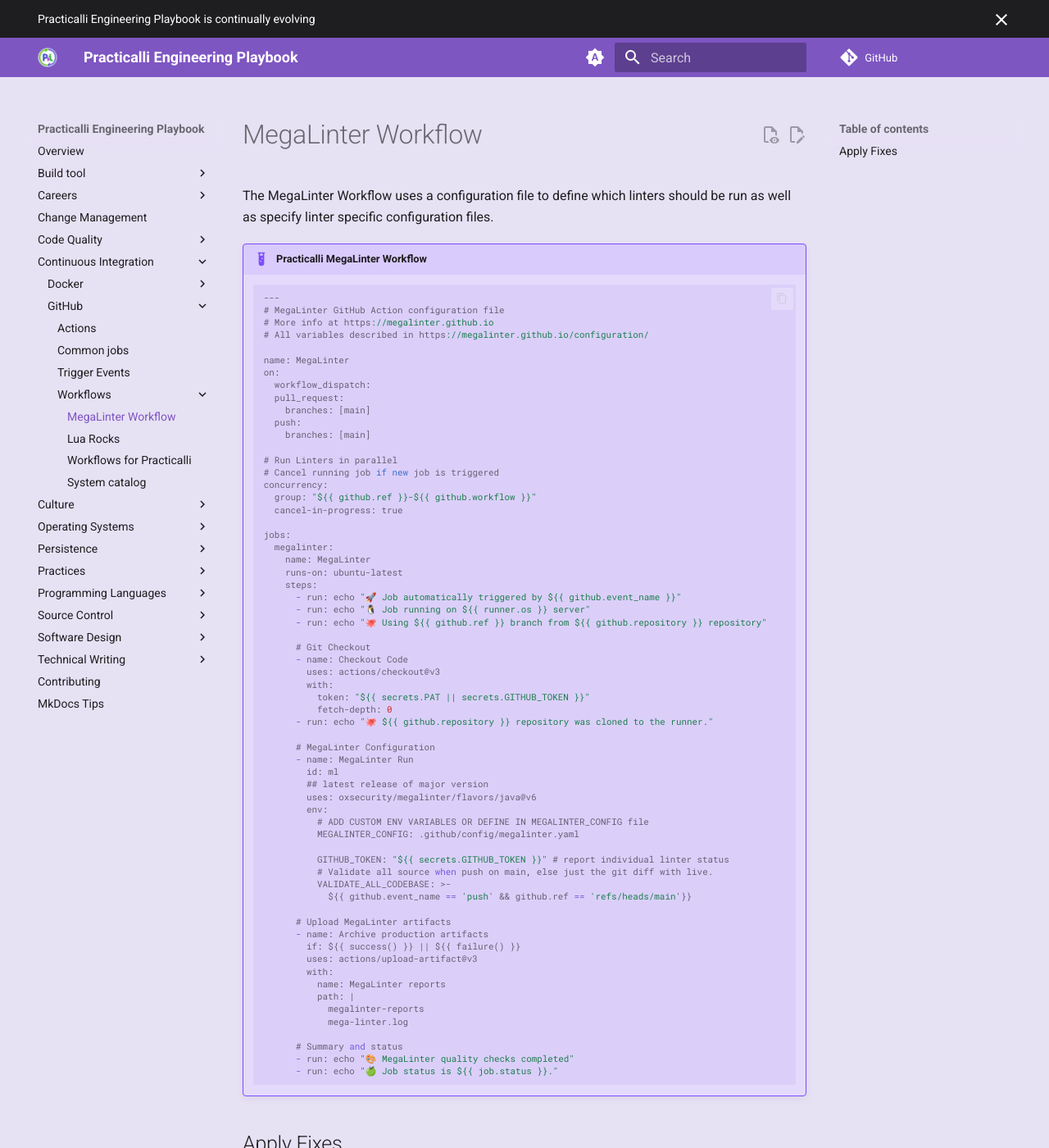
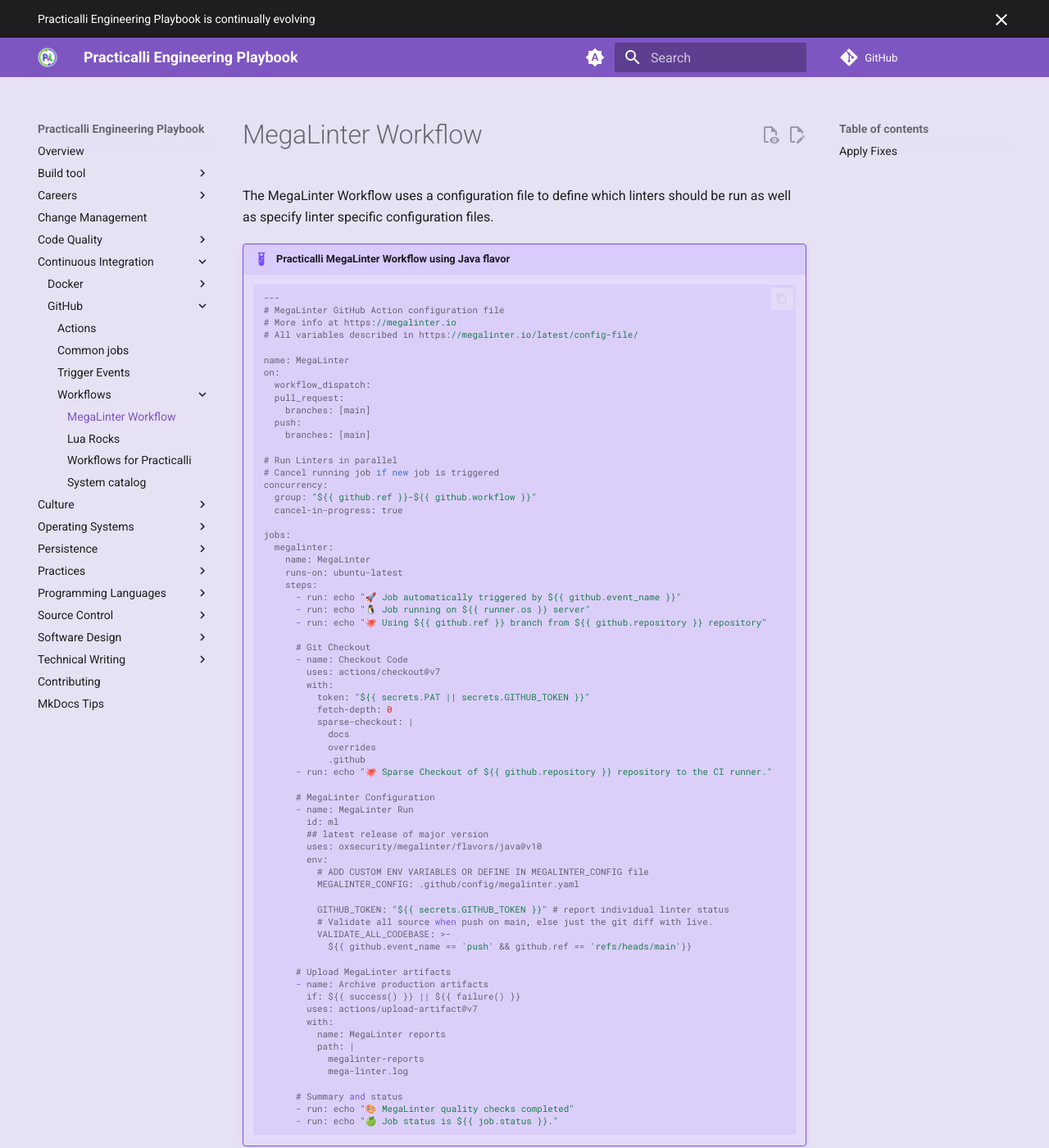
Before and after one commit to practicalli/engineering-playbook, an MkDocs documentation site: the page built from docs/continuous-integration/github/workflows/megalinter.md, in a window 1280 px wide and 1400 px high. Shown: the whole window at 82% size. Built offline with MkDocs 1.6.1 and Material for MkDocs 9.7.7, drawn with Linux system fonts in a browser that asks for light colours; comment, search, counter and statistics services are not loaded.

Commit message:
docs(ci): ✏️ update java flavor megalinter workflow

````diff
--- a/docs/continuous-integration/github/workflows/megalinter.md
+++ b/docs/continuous-integration/github/workflows/megalinter.md
@@ -2,13 +2,13 @@
 
 The MegaLinter Workflow uses a configuration file to define which linters should be run as well as specify linter specific configuration files.
 
-!!! EXAMPLE "Practicalli MegaLinter Workflow"
+!!! EXAMPLE "Practicalli MegaLinter Workflow using Java flavor"
 
     ```clojure
     ---
     # MegaLinter GitHub Action configuration file
-    # More info at https://megalinter.github.io
-    # All variables described in https://megalinter.github.io/configuration/
+    # More info at https://megalinter.io
+    # All variables described in https://megalinter.io/latest/config-file/
 
     name: MegaLinter
     on:
@@ -35,17 +35,21 @@
 
           # Git Checkout
           - name: Checkout Code
-            uses: actions/checkout@v3
+            uses: actions/checkout@v7
             with:
               token: "${{ secrets.PAT || secrets.GITHUB_TOKEN }}"
               fetch-depth: 0
-          - run: echo "🐙 ${{ github.repository }} repository was cloned to the runner."
+              sparse-checkout: |
+                docs
+                overrides
+                .github
+          - run: echo "🐙 Sparse Checkout of ${{ github.repository }} repository to the CI runner."
 
           # MegaLinter Configuration
           - name: MegaLinter Run
             id: ml
             ## latest release of major version
-            uses: oxsecurity/megalinter/flavors/java@v6
+            uses: oxsecurity/megalinter/flavors/java@v10
             env:
               # ADD CUSTOM ENV VARIABLES OR DEFINE IN MEGALINTER_CONFIG file
               MEGALINTER_CONFIG: .github/config/megalinter.yaml
@@ -58,7 +62,7 @@
           # Upload MegaLinter artifacts
           - name: Archive production artifacts
             if: ${{ success() }} || ${{ failure() }}
-            uses: actions/upload-artifact@v3
+            uses: actions/upload-artifact@v7
             with:
               name: MegaLinter reports
               path: |
````
Also changed, not shown: CHANGELOG.md (+1 -0 lines).
